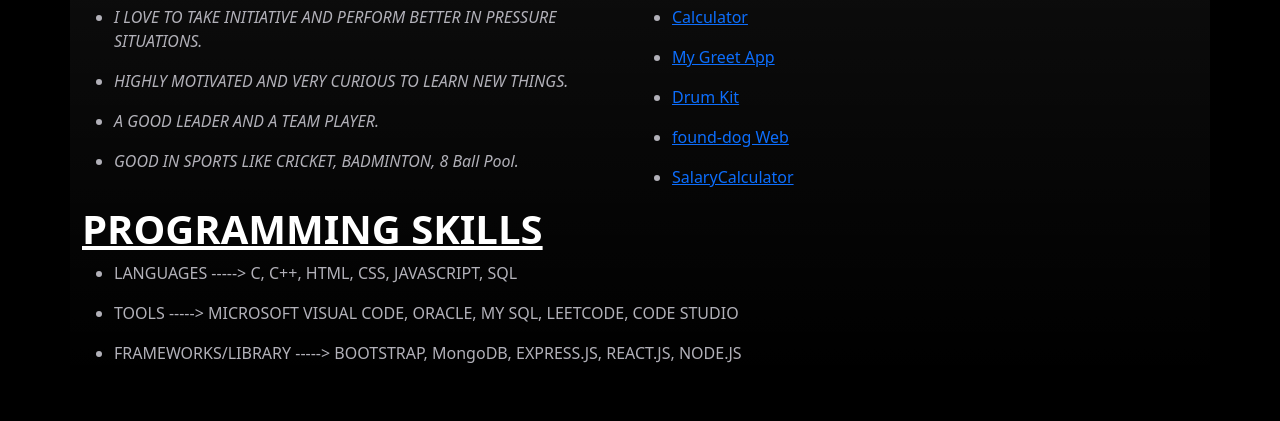
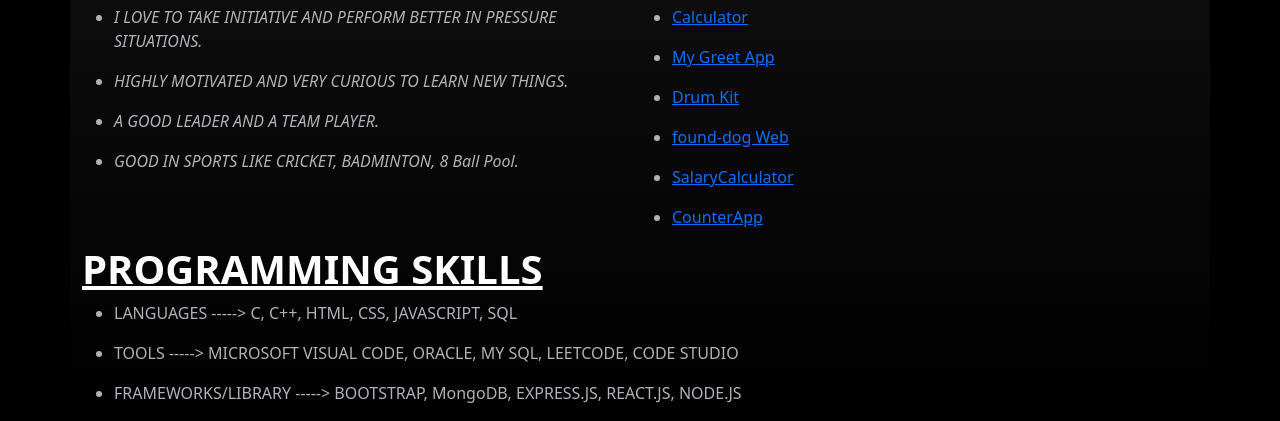
Before and after one commit to Gauravjha3298/Resume, a plain HTML site: page index.html in a window 1280 px wide. Shown: the part 851-1272 px from the top of the page. Before the commit the page ends 1232 px from the top, so only its background shows below. Drawn offline with nearby package versions, Linux system fonts and the light colour scheme.

Commit message:
Add files via upload

```diff
--- a/index.html
+++ b/index.html
@@ -17,7 +17,7 @@
 </head>
 
 <body class="bg-black">
-    <div class="container bg-gradient ">
+    <div class="container bg-gradient col ">
         <div class="row ">
             <div style="background-color: #222831; height: 100vh; " class="col-lg-5">
                 <img class="img-fluid pic" src="mylatestpic.png" alt="my pic">
@@ -122,6 +122,9 @@
                     <ul>
                         <li><a href="https://gauravjha3298.github.io/salaryCalc/">SalaryCalculator</a></li>
                     </ul>
+                    <ul>
+                        <li><a href="https://gauravjha3298.github.io/counterApp/">CounterApp</a></li>
+                    </ul>
                 </div>
             </div>
             <div class="row">
```
